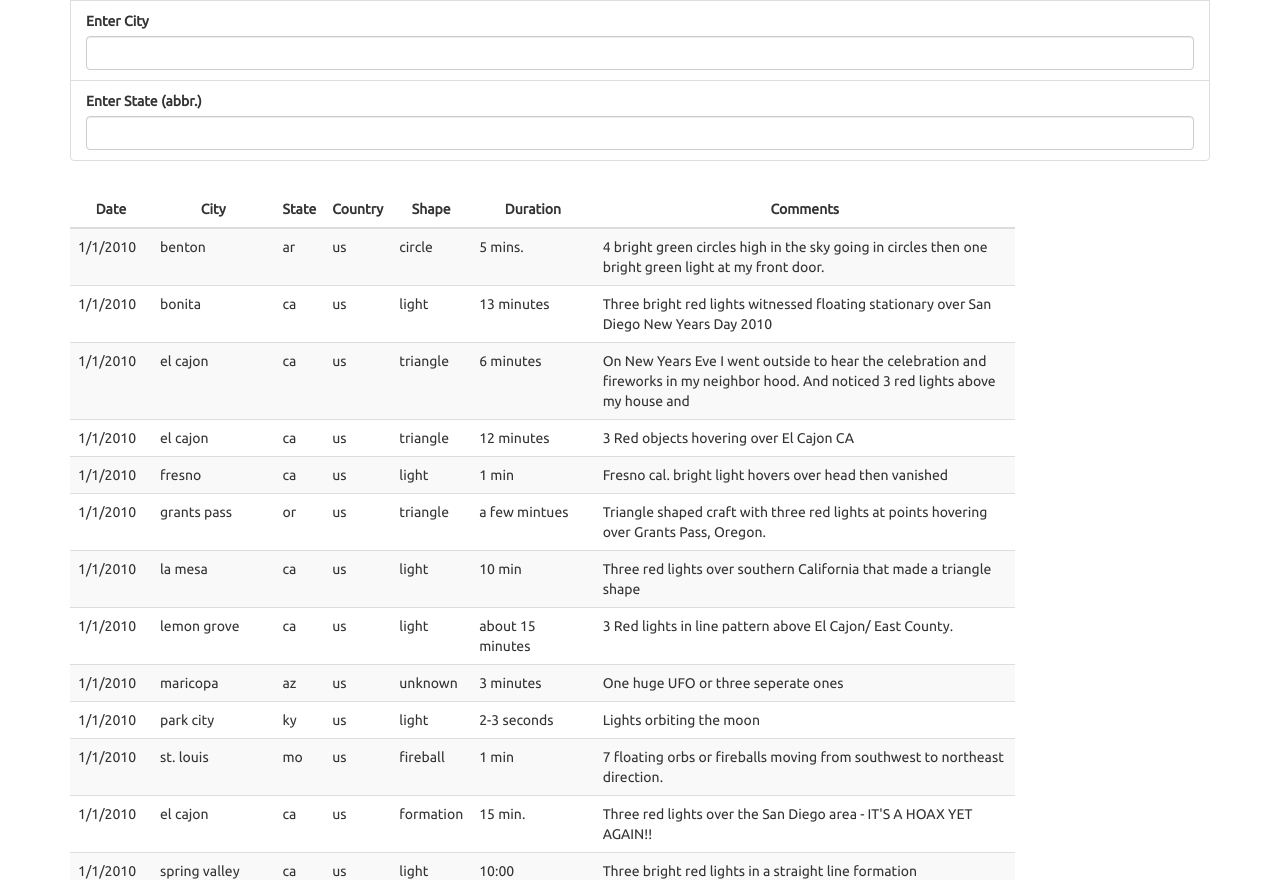
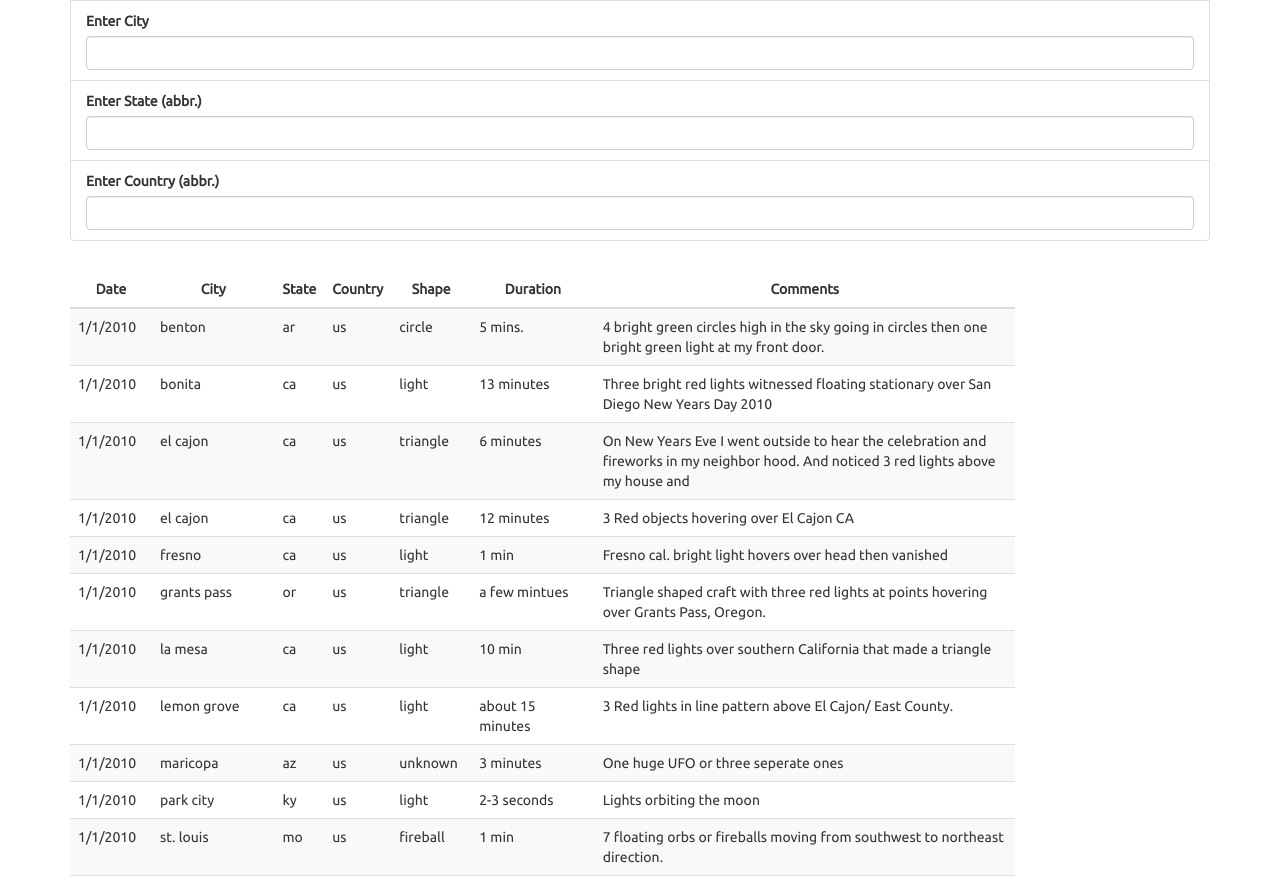
Before and after one commit to szig97/javascript-challenge, a plain HTML site: page index.html in a window 1280 px wide. Shown: the part 914-1794 px from the top of the page. Drawn offline with nearby package versions, Linux system fonts and the light colour scheme.

Commit message:
adding country search

```diff
--- a/index.html
+++ b/index.html
@@ -64,7 +64,10 @@
                 <li class="filter list-group-item">
                   <label for="state">Enter State (abbr.)</label>
                   <input class="form-control" id="state" type="text" placeholder="">
-
+                </li>
+                <li class="filter list-group-item">
+                  <label for="country">Enter Country (abbr.)</label>
+                  <input class="form-control" id="country" type="text" placeholder="">
                 </li>
               </u1>
             </div>
```
Lines whose indentation alone changed are shown as unchanged.
